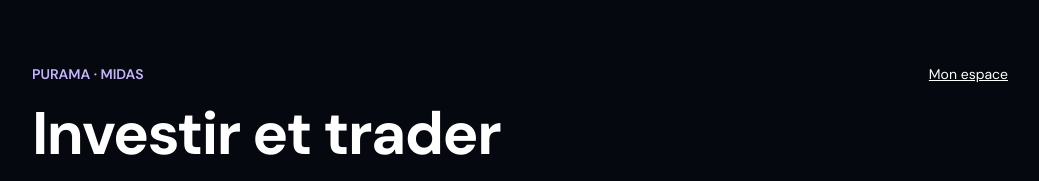
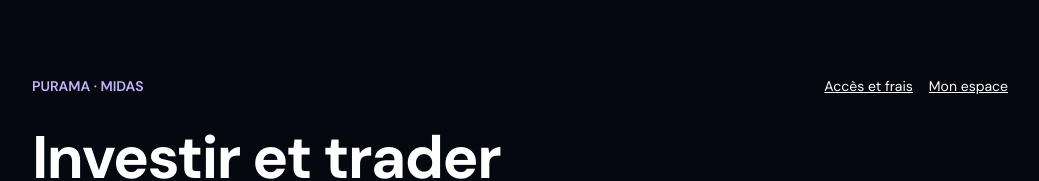
Before and after one commit to puramapro-oss/midas, a Next.js app: page / in a window 1280 px wide. Shown: the top 181 px of the page, without its empty margins (120-1159 px from the left). Built offline with nearby package versions, Linux system fonts and the light colour scheme; no server answers.

Commit message:
Link the public markets home to MIDAS access and fees

```diff
--- a/src/app/page.tsx
+++ b/src/app/page.tsx
@@ -18,7 +18,10 @@ export default function Home() {
       <section className="mx-auto max-w-5xl px-6 pb-8 pt-12 sm:pt-16">
         <div className="mb-5 flex items-center justify-between gap-3 text-sm">
           <span className="font-semibold text-violet-300">PURAMA · MIDAS</span>
-          <Link href="/dashboard" className="underline">Mon espace</Link>
+          <nav aria-label="Navigation principale" className="flex flex-wrap items-center justify-end gap-x-4">
+            <Link href="/pricing" className="inline-flex min-h-11 items-center underline">Accès et frais</Link>
+            <Link href="/dashboard" className="inline-flex min-h-11 items-center underline">Mon espace</Link>
+          </nav>
         </div>
         <h1 className="text-4xl font-bold tracking-tight sm:text-6xl">Investir et trader</h1>
         <p className="mt-4 text-lg text-white/80">Choisis ton marché et compare le coût d’un achat ou d’une vente.</p>
```
Also changed, not shown: 1 other file (tests, documents, lock files or other folders).
